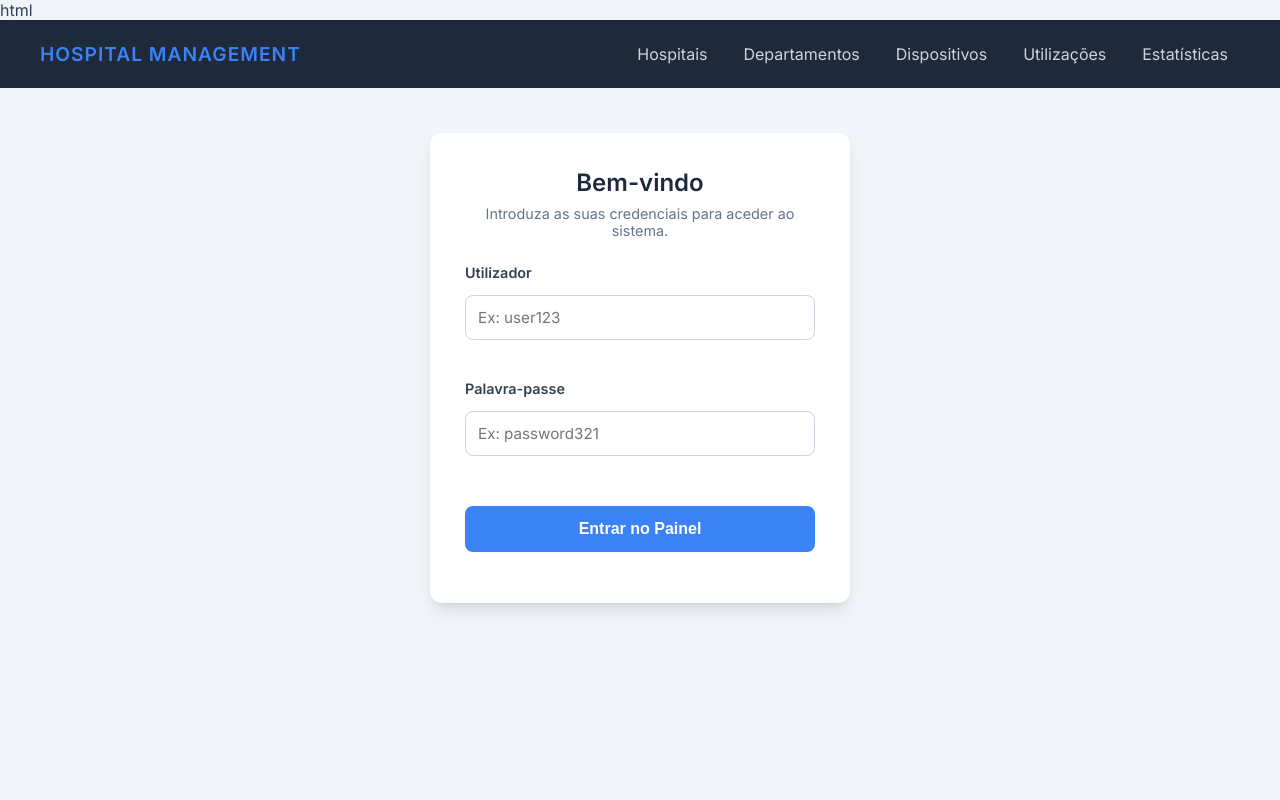
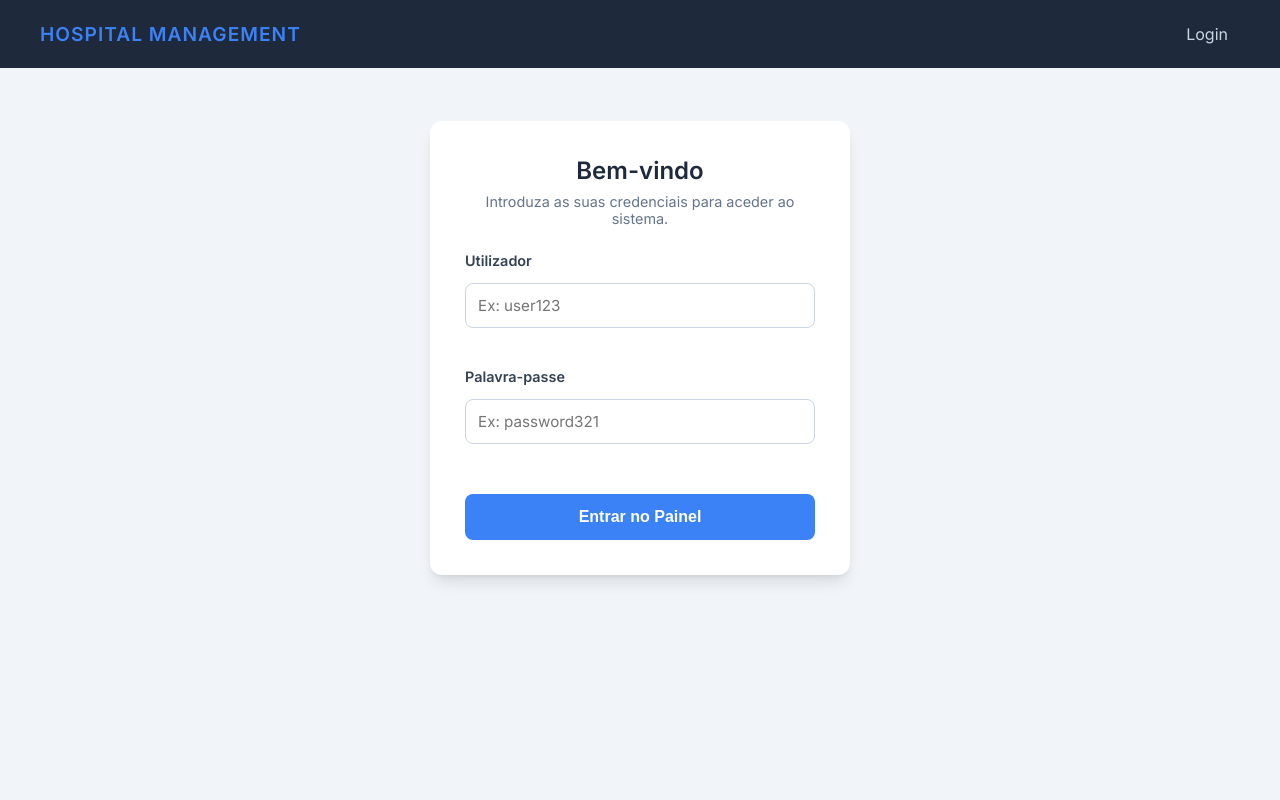
Before and after one commit to pedrods72/g34_project, a Flask app: page /login in a window 1280 px wide. Run offline with Flask 3, Linux system fonts and the light colour scheme; parts of the project's set-up code (start-up, migrations or seed data) failed here and were passed over.

Commit message:
Alteração do layout para incluir o userlogin (ainda há bugs)

```diff
--- a/templates/layout.html
+++ b/templates/layout.html
@@ -1,4 +1,4 @@
-html<!doctype html>
+<!doctype html>
 <html lang="pt">
 <head>
     <meta charset="utf-8">
@@ -12,12 +12,20 @@ html<!doctype html>
     <div class="logo">
         <h2>Hospital Management</h2>
     </div>
+
     <nav>
-            <a href="/?class=Hospital">Hospitais</a>
-            <a href="/?class=Department">Departamentos</a>
-            <a href="/?class=Device">Dispositivos</a>
-            <a href="/?class=Utilization">Utilizações</a>
-            <a href="/stats">Estatísticas</a>
+        {%if ulogin %}
+         <a href="/stats" class="nav-link">Dashboard</a>
+         <a href="/?class=Hospital&option=first" class="nav-link">Hospitais</a>
+         <a href="/?class=Department&option=first" class="nav-link">Departamentos</a>
+         <a href="/?class=Device&option=first" class="nav-link">Dispositivos</a>
+         <a href="/?class=Utilization&option=first" class="nav-link">Utilizações</a>
+         <a href="/?class=Userlogin&option=first" class="nav-link">User: {{ ulogin }}</a>
+         <a href="/logoff" class="nav-link">Logout</a>
+        {% else %}
+         <a href="/login" class="nav-link">Login</a>
+        {% endif %}
+
     </nav>
 </header>
 
@@ -31,6 +39,7 @@ html<!doctype html>
                 </div>
             {% endfor %}
         {% endwith %}
+
         {% block content %}{% endblock %}
     </div>
 </body>
```
Lines whose indentation alone changed are shown as unchanged.
